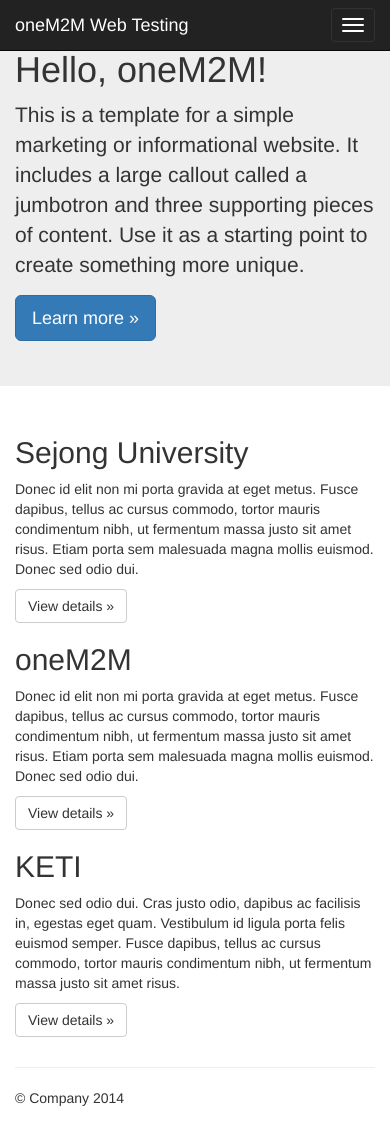
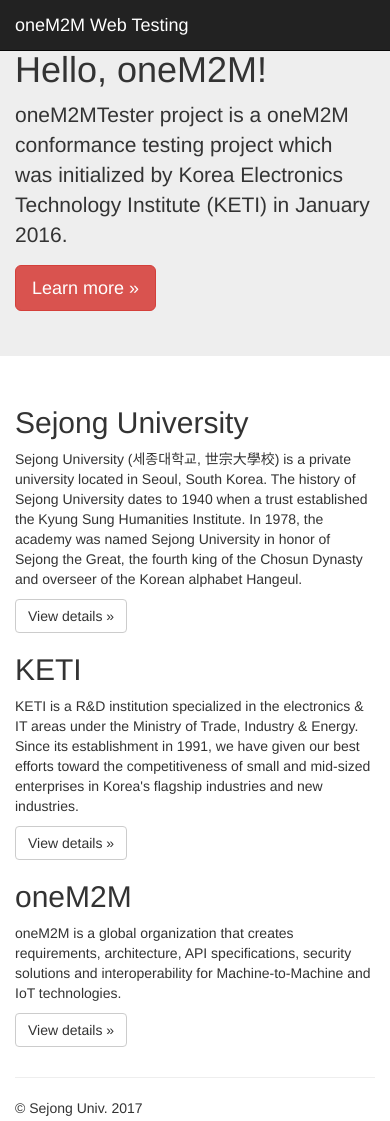
Before and after one commit to HwangJaeYoung/Web_based_Testing_Master, a website: page TitanWebIntroduction.ejs in a window 390 px wide. Drawn offline with nearby package versions, Linux system fonts and the light colour scheme; files that its build step writes are made by us from their sources; files whose address does not match are found by name.

Commit message:
Have to add multiple testcase

```diff
--- a/TitanWebIntroduction.ejs
+++ b/TitanWebIntroduction.ejs
@@ -27,30 +27,6 @@
         <script src="https://oss.maxcdn.com/libs/html5shiv/3.7.0/html5shiv.js"></script>
         <script src="https://oss.maxcdn.com/libs/respond.js/1.4.2/respond.min.js"></script>
         <![endif]-->
-
-        <script type="text/javascript">
-            $(function () {
-
-                // Request to specific server
-                $('#go_testing_page').click(function() {
-                    $.ajax({
-                        url: "http://127.0.0.1:62590/requestManage",
-                        type: "get",
-                        dataType: "json",
-                        cache: false,
-                        timeout: 30000,
-                        contentType: "application/json",
-                        success: function (responseData) {
-                            var headerInfo = requestResultFunction(responseData);
-                            $('#statusResult').css("color", "#eaeaea").html("Status : " + responseData['status']);
-                            $('#headerTextResult').val(headerInfo);
-                        }, error: function (xhr, textStatus, errorThrown) {
-
-                        }
-                    });
-                });
-            });
-        </script>
     </head>
 
     <body>
@@ -58,13 +34,7 @@
     <nav class="navbar navbar-inverse navbar-fixed-top">
         <div class="container">
             <div class="navbar-header">
-                <button type="button" class="navbar-toggle collapsed" data-toggle="collapse" data-target="#navbar" aria-expanded="false" aria-controls="navbar">
-                    <span class="sr-only">Toggle navigation</span>
-                    <span class="icon-bar"></span>
-                    <span class="icon-bar"></span>
-                    <span class="icon-bar"></span>
-                </button>
-                <a class="navbar-brand" href="#">oneM2M Web Testing</a>
+                <a class="navbar-brand" href="http://127.0.0.1:62590/TitanWebIntroduction">oneM2M Web Testing</a>
             </div>
         </div>
     </nav>
@@ -73,8 +43,8 @@
     <div class="jumbotron">
         <div class="container">
             <h1>Hello, oneM2M!</h1>
-            <p>This is a template for a simple marketing or informational website. It includes a large callout called a jumbotron and three supporting pieces of content. Use it as a starting point to create something more unique.</p>
-            <p><a id="go_testing_page" class="btn btn-primary btn-lg" href="http://127.0.0.1:62590/TitanWebTesting" role="button">Learn more &raquo;</a></p>
+            <p>oneM2MTester project is a oneM2M conformance testing project which was initialized by Korea Electronics Technology Institute (KETI) in January 2016.</p>
+            <p><a id="go_testing_page" class="btn btn-danger btn-lg" href="http://127.0.0.1:62590/TitanWebTesting" role="button">Learn more &raquo;</a></p>
         </div>
     </div>
 
@@ -83,25 +53,25 @@
         <div class="row">
             <div class="col-md-4">
                 <h2>Sejong University</h2>
-                <p>Donec id elit non mi porta gravida at eget metus. Fusce dapibus, tellus ac cursus commodo, tortor mauris condimentum nibh, ut fermentum massa justo sit amet risus. Etiam porta sem malesuada magna mollis euismod. Donec sed odio dui. </p>
-                <p><a class="btn btn-default" href="#" role="button">View details &raquo;</a></p>
+                <p>Sejong University (세종대학교, 世宗大學校) is a private university located in Seoul, South Korea. The history of Sejong University dates to 1940 when a trust established the Kyung Sung Humanities Institute. In 1978, the academy was named Sejong University in honor of Sejong the Great, the fourth king of the Chosun Dynasty and overseer of the Korean alphabet Hangeul.</p>
+                <p><a class="btn btn-default" href="http://eng.sejong.ac.kr/index.do" role="button">View details &raquo;</a></p>
+            </div>
+            <div class="col-md-4">
+                <h2>KETI</h2>
+                <p>KETI is a R&D institution specialized in the electronics & IT areas under the Ministry of Trade, Industry & Energy. Since its establishment in 1991, we have given our best efforts toward the competitiveness of small and mid-sized enterprises in Korea's flagship industries and new industries.</p>
+                <p><a class="btn btn-default" href="http://www.keti.re.kr/eng/main/main.php" role="button">View details &raquo;</a></p>
             </div>
             <div class="col-md-4">
                 <h2>oneM2M</h2>
-                <p>Donec id elit non mi porta gravida at eget metus. Fusce dapibus, tellus ac cursus commodo, tortor mauris condimentum nibh, ut fermentum massa justo sit amet risus. Etiam porta sem malesuada magna mollis euismod. Donec sed odio dui. </p>
-                <p><a class="btn btn-default" href="#" role="button">View details &raquo;</a></p>
-            </div>
-            <div class="col-md-4">
-                <h2>KETI</h2>
-                <p>Donec sed odio dui. Cras justo odio, dapibus ac facilisis in, egestas eget quam. Vestibulum id ligula porta felis euismod semper. Fusce dapibus, tellus ac cursus commodo, tortor mauris condimentum nibh, ut fermentum massa justo sit amet risus.</p>
-                <p><a class="btn btn-default" href="#" role="button">View details &raquo;</a></p>
+                <p>oneM2M is a global organization that creates requirements, architecture, API specifications, security solutions and interoperability for Machine-to-Machine and IoT technologies.</p>
+                <p><a class="btn btn-default" href="http://www.onem2m.org/" role="button">View details &raquo;</a></p>
             </div>
         </div>
 
         <hr>
 
         <footer>
-            <p>&copy; Company 2014</p>
+            <p>&copy; Sejong Univ. 2017</p>
         </footer>
     </div> <!-- /container -->
 
```
Also changed, not shown: TitanWebTestingMain.ejs (+34 -10 lines).
